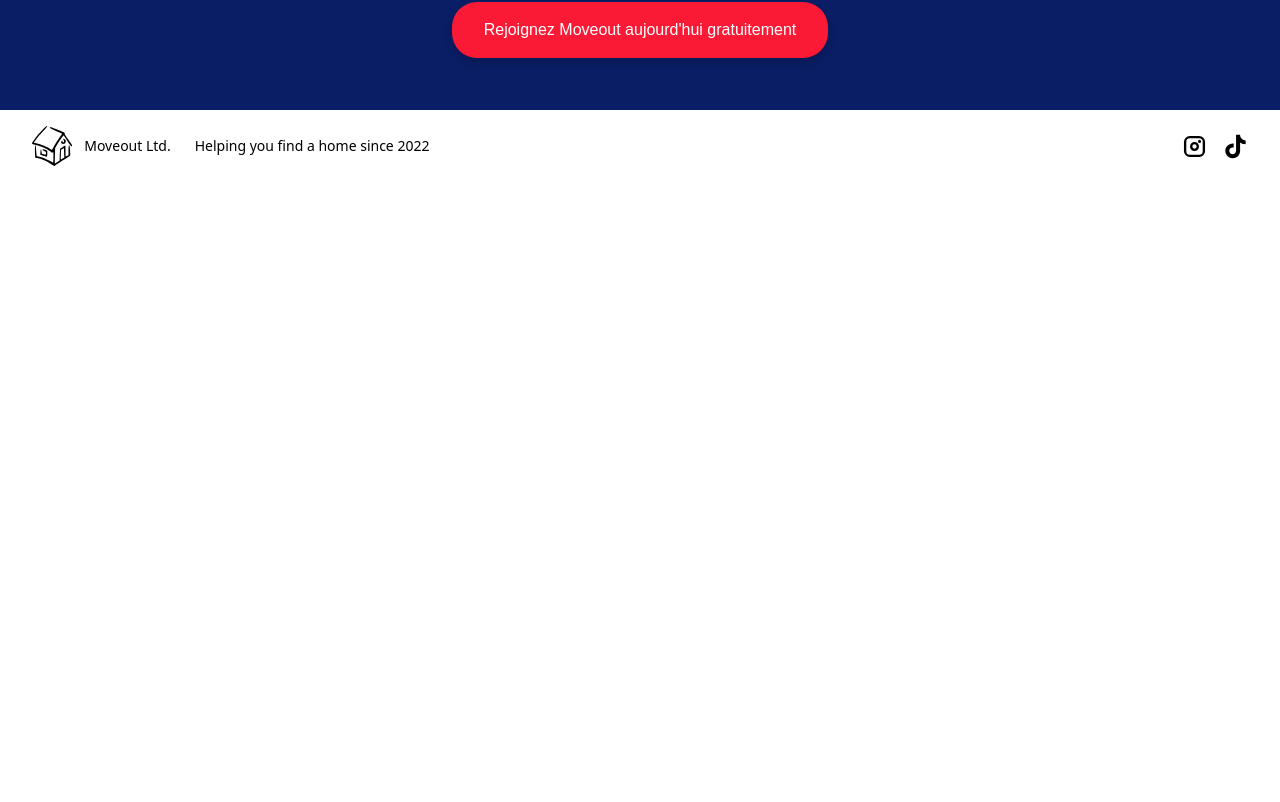
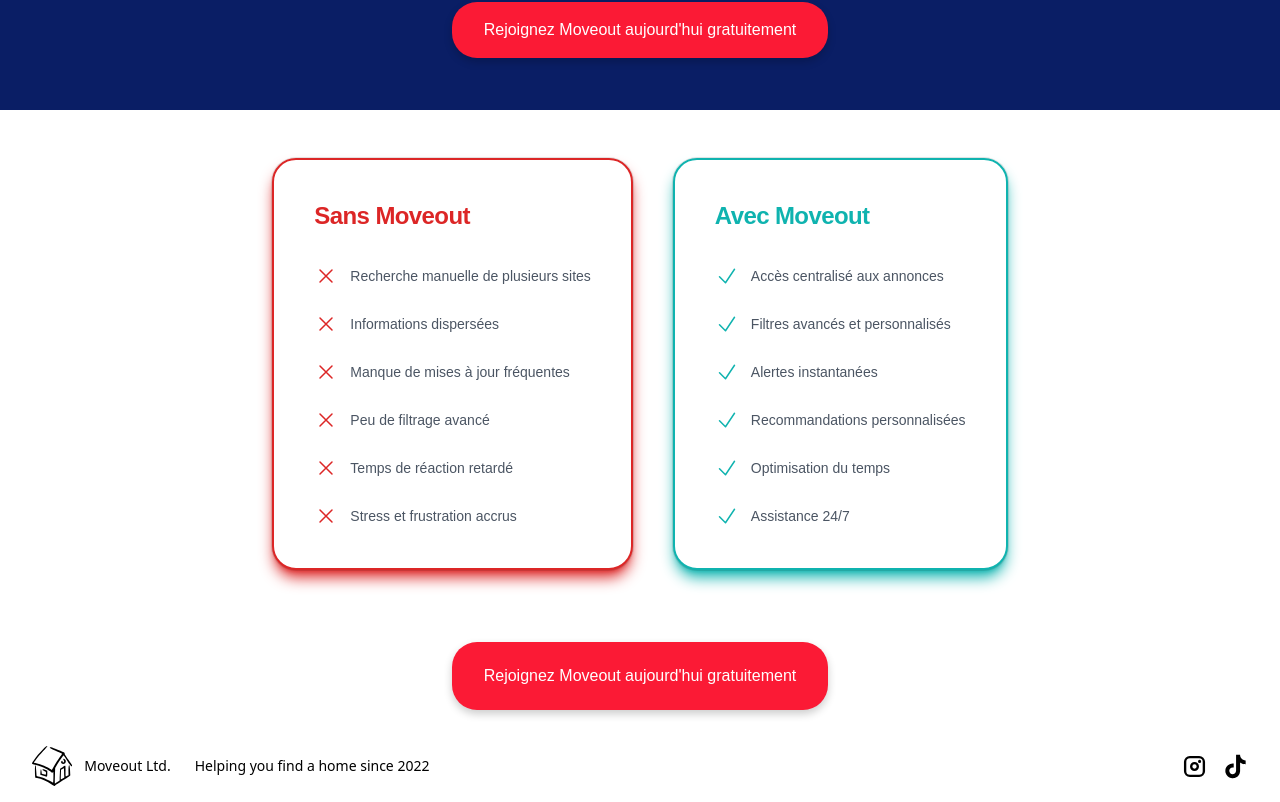
Before and after one commit to thebenoit/Moveout_Project02, a Vue app in the folder vite-project/: page /landingpage in a window 1280 px wide. Shown: the part 2511-3313 px from the top of the page. Before the commit the page ends 2693 px from the top, so only its background shows below. Built offline with nearby package versions, Linux system fonts and the light colour scheme.

Commit message:
add avantages moveout

```diff
--- a/vite-project/src/views/landingPage.vue
+++ b/vite-project/src/views/landingPage.vue
@@ -4,7 +4,7 @@
       <h1>Trouvez votre appartement <span class="">3X</span> plus vite grâce à Moveout</h1>
       <p>Ne perdez plus de temps à chercher — laissez-nous trouver l'appartement parfait pour vous!</p>
       <img class="mx-auto" src="../assets/images/camionDemenage.svg" alt="noimage">
-        <button @click="clickCta" >Rejoignez Moveout aujourd'hui gratuitement</button>
+      <button @click="clickCta">Rejoignez Moveout aujourd'hui gratuitement</button>
     </section>
 
 
@@ -46,7 +46,136 @@
 
       <button @click="clickCta" class="mt-10 mb-5">Rejoignez Moveout aujourd'hui gratuitement</button>
     </section>
+    <div class="mt-10 p-2 flex-col sm:flex sm:flex-row justify-center sm:space-x-10 max-w-sm sm:max-w-max sm:w-full mx-auto sm:space-y-0 space-y-10">
+      <div class="flex flex-col border-red-600 border-2 shadow-red-600 shadow-lg rounded-3xl bg-white ring-1 ring-black/10">
+        <div class="p-8 pb-0 sm:p-10 sm:pb-0">
+          <h3 class="text-2xl font-semibold leading-8 tracking-tight text-red-600" id="tier-hobby">Sans Moveout</h3>
         </div>
+        <div class="flex flex-1 flex-col p-2 pt-0">
+          <div class="flex flex-1 flex-col justify-between rounded-2xl p-6 pt-0 sm:p-8">
+            <ul role="list" class="space-y-6">
+              <li class="flex items-start">
+                <div class="flex-shrink-0">
+                  <svg class="h-6 w-6 text-red-600" xmlns="http://www.w3.org/2000/svg" viewBox="0 0 24 24" stroke-width="1.5" stroke="currentColor">
+                    <path stroke-linecap="round" stroke-linejoin="round" d="M6 18L18 6M6 6l12 12"></path>
+                  </svg>
+                </div>
+                <p class="ml-3 text-sm leading-6 text-gray-600">Recherche manuelle de plusieurs sites</p>
+              </li>
+              <li class="flex items-start">
+                <div class="flex-shrink-0">
+                  <svg class="h-6 w-6 text-red-600" xmlns="http://www.w3.org/2000/svg" viewBox="0 0 24 24" stroke-width="1.5" stroke="currentColor">
+                    <path stroke-linecap="round" stroke-linejoin="round" d="M6 18L18 6M6 6l12 12"></path>
+                  </svg>
+                </div>
+                <p class="ml-3 text-sm leading-6 text-gray-600">Informations dispersées</p>
+              </li>
+              <li class="flex items-start">
+                <div class="flex-shrink-0">
+                  <svg class="h-6 w-6 text-red-600" xmlns="http://www.w3.org/2000/svg" viewBox="0 0 24 24" stroke-width="1.5" stroke="currentColor">
+                    <path stroke-linecap="round" stroke-linejoin="round" d="M6 18L18 6M6 6l12 12"></path>
+                  </svg>
+                </div>
+                <p class="ml-3 text-sm leading-6 text-gray-600">Manque de mises à jour fréquentes</p>
+              </li>
+              <li class="flex items-start">
+                <div class="flex-shrink-0">
+                  <svg class="h-6 w-6 text-red-600" xmlns="http://www.w3.org/2000/svg" viewBox="0 0 24 24" stroke-width="1.5" stroke="currentColor">
+                    <path stroke-linecap="round" stroke-linejoin="round" d="M6 18L18 6M6 6l12 12"></path>
+                  </svg>
+                </div>
+                <p class="ml-3 text-sm leading-6 text-gray-600">Peu de filtrage avancé</p>
+              </li>
+              <li class="flex items-start">
+                <div class="flex-shrink-0">
+                  <svg class="h-6 w-6 text-red-600" xmlns="http://www.w3.org/2000/svg" viewBox="0 0 24 24" stroke-width="1.5" stroke="currentColor">
+                    <path stroke-linecap="round" stroke-linejoin="round" d="M6 18L18 6M6 6l12 12"></path>
+                  </svg>
+                </div>
+                <p class="ml-3 text-sm leading-6 text-gray-600">Temps de réaction retardé</p>
+              </li>
+              <li class="flex items-start">
+                <div class="flex-shrink-0">
+                  <svg class="h-6 w-6 text-red-600" xmlns="http://www.w3.org/2000/svg" viewBox="0 0 24 24" stroke-width="1.5" stroke="currentColor">
+                    <path stroke-linecap="round" stroke-linejoin="round" d="M6 18L18 6M6 6l12 12"></path>
+                  </svg>
+                </div>
+                <p class="ml-3 text-sm leading-6 text-gray-600">Stress et frustration accrus</p>
+              </li>
+            </ul>
+            <!-- <div class="mt-8">
+              <a href="/login" class="inline-block w-full rounded-lg bg-gray-900 px-4 py-4 text-center text-sm font-semibold leading-5 text-white shadow-md hover:bg-white hover:text-gray-900 hover:ring hover:ring-gray-900" aria-describedby="tier-team">Get started today</a>
+            </div> -->
+          </div>
+        </div>
+      </div>
+      <div class="flex flex-col border-blue-main border-2 shadow-blue-main shadow-lg rounded-3xl bg-white ring-1 ring-black/10">
+        <div class="p-8 pb-0 sm:p-10 sm:pb-0">
+          <h3 class="text-2xl font-semibold leading-8 tracking-tight text-blue-main" id="tier-team">Avec Moveout</h3>
+        </div>
+        <div class="flex flex-1 flex-col p-2 pt-0">
+          <div class="flex flex-1 flex-col justify-between rounded-2xl p-6 pt-0 sm:p-8">
+            <ul role="list" class="space-y-6">
+              <li class="flex items-start">
+                <div class="flex-shrink-0">
+                  <svg class="h-6 w-6 text-blue-main" xmlns="http://www.w3.org/2000/svg" fill="none" viewBox="0 0 24 24" stroke-width="1.5" stroke="currentColor" aria-hidden="true">
+                    <path stroke-linecap="round" stroke-linejoin="round" d="M4.5 12.75l6 6 9-13.5"></path>
+                  </svg>
+                </div>
+                <p class="ml-3 text-sm leading-6 text-gray-600">Accès centralisé aux annonces</p>
+              </li>
+              <li class="flex items-start">
+                <div class="flex-shrink-0">
+                  <svg class="h-6 w-6 text-blue-main" xmlns="http://www.w3.org/2000/svg" fill="none" viewBox="0 0 24 24" stroke-width="1.5" stroke="currentColor" aria-hidden="true">
+                    <path stroke-linecap="round" stroke-linejoin="round" d="M4.5 12.75l6 6 9-13.5"></path>
+                  </svg>
+                </div>
+                <p class="ml-3 text-sm leading-6 text-gray-600">Filtres avancés et personnalisés</p>
+              </li>
+              <li class="flex items-start">
+                <div class="flex-shrink-0">
+                  <svg class="h-6 w-6 text-blue-main" xmlns="http://www.w3.org/2000/svg" fill="none" viewBox="0 0 24 24" stroke-width="1.5" stroke="currentColor" aria-hidden="true">
+                    <path stroke-linecap="round" stroke-linejoin="round" d="M4.5 12.75l6 6 9-13.5"></path>
+                  </svg>
+                </div>
+                <p class="ml-3 text-sm leading-6 text-gray-600">Alertes instantanées</p>
+              </li>
+              <li class="flex items-start">
+                <div class="flex-shrink-0">
+                  <svg class="h-6 w-6 text-blue-main" xmlns="http://www.w3.org/2000/svg" fill="none" viewBox="0 0 24 24" stroke-width="1.5" stroke="currentColor" aria-hidden="true">
+                    <path stroke-linecap="round" stroke-linejoin="round" d="M4.5 12.75l6 6 9-13.5"></path>
+                  </svg>
+                </div>
+                <p class="ml-3 text-sm leading-6 text-gray-600">Recommandations personnalisées</p>
+              </li>
+              <li class="flex items-start">
+                <div class="flex-shrink-0">
+                  <svg class="h-6 w-6 text-blue-main" xmlns="http://www.w3.org/2000/svg" fill="none" viewBox="0 0 24 24" stroke-width="1.5" stroke="currentColor" aria-hidden="true">
+                    <path stroke-linecap="round" stroke-linejoin="round" d="M4.5 12.75l6 6 9-13.5"></path>
+                  </svg>
+                </div>
+                <p class="ml-3 text-sm leading-6 text-gray-600">Optimisation du temps</p>
+              </li>
+              <li class="flex items-start">
+                <div class="flex-shrink-0">
+                  <svg class="h-6 w-6 text-blue-main" xmlns="http://www.w3.org/2000/svg" fill="none" viewBox="0 0 24 24" stroke-width="1.5" stroke="currentColor" aria-hidden="true">
+                    <path stroke-linecap="round" stroke-linejoin="round" d="M4.5 12.75l6 6 9-13.5"></path>
+                  </svg>
+                </div>
+                <p class="ml-3 text-sm leading-6 text-gray-600">Assistance 24/7</p>
+              </li>
+            </ul>
+          </div>
+        </div>
+      </div>
+    </div>
+    <div class="w-full flex">
+      <button @click="clickCta" class="mt-16 mb-5 mx-auto text-3xl shadow-lg shadow-red-600">Rejoignez Moveout aujourd'hui gratuitement</button>
+    </div>
+
+
+  </div>
+
 </template>
 
 <script>
@@ -74,7 +203,7 @@
       try {
         let result = await utils.post('api/client/signup', this.form);
         result = await result.json();
-        console.log('resultat: ',result);
+        console.log('resultat: ', result);
 
         if (result.token) {
           utils.setToken(result.token);
@@ -86,7 +215,7 @@
     },
 
     clickCta() {
-        this.$router.push({path:'/landingpage-signup'})
+      this.$router.push({ path: '/landingpage-signup' })
 
     }
   }
@@ -125,8 +254,8 @@
 
 }
 
-  .popup{
-    background: #000000(0,0,0,0.6);
+.popup {
+  background: #000000(0, 0, 0, 0.6);
   width: 100%;
   height: 100%;
   position: absolutet;
@@ -137,10 +266,10 @@
 
 }
 
-  .popup-content{
+.popup-content {
   height: 250px;
   width: 500px;
-    background:white;
+  background: white;
   padding: 20px;
   border-radius: 5px;
   position: relative;
@@ -158,12 +287,15 @@
   font-size: 1rem;
   cursor: pointer;
   border-radius: 25px;
-    box-shadow: 0 4px 8px rgba(0, 0, 0, 0.2); /* Ajoute une ombre portée */
-    transition: box-shadow 0.3s ease; /* Ajoute une transition pour un effet lisse lors du hover */
+  box-shadow: 0 4px 8px rgba(0, 0, 0, 0.2);
+  /* Ajoute une ombre portée */
+  transition: box-shadow 0.3s ease;
+  /* Ajoute une transition pour un effet lisse lors du hover */
 }
 
 button:hover {
-    box-shadow: 0 8px 16px rgba(0, 0, 0, 0.3); /* Augmente l'ombre portée au survol */
+  box-shadow: 0 8px 16px rgba(0, 0, 0, 0.3);
+  /* Augmente l'ombre portée au survol */
 }
 
 .how-it-works {
@@ -224,7 +356,7 @@
 
 
 .signup-form {
-    background: #000000(0,0,0,0.6);
+  background: #000000(0, 0, 0, 0.6);
   width: 100%;
   height: 100%;
   position: absolutet;
@@ -270,12 +402,14 @@
   border-radius: 25px;
   margin-top: 1rem;
 }
+
 @media all and (max-width: 700px) {
   .step img {
     max-width: 350px;
     margin-bottom: 1rem;
 
   }
+
   .frustration button {
     margin-bottom: 145px;
   }
```
Lines whose indentation alone changed are shown as unchanged.
